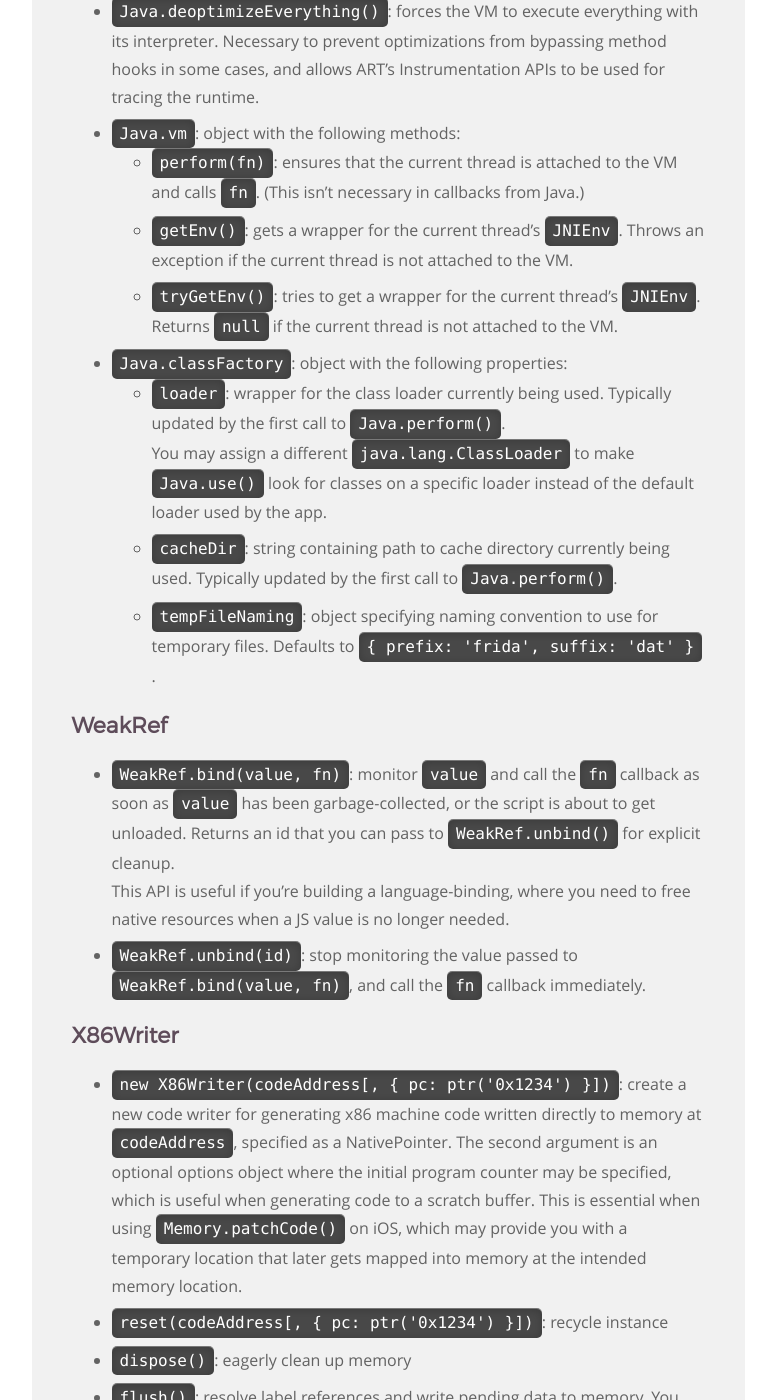
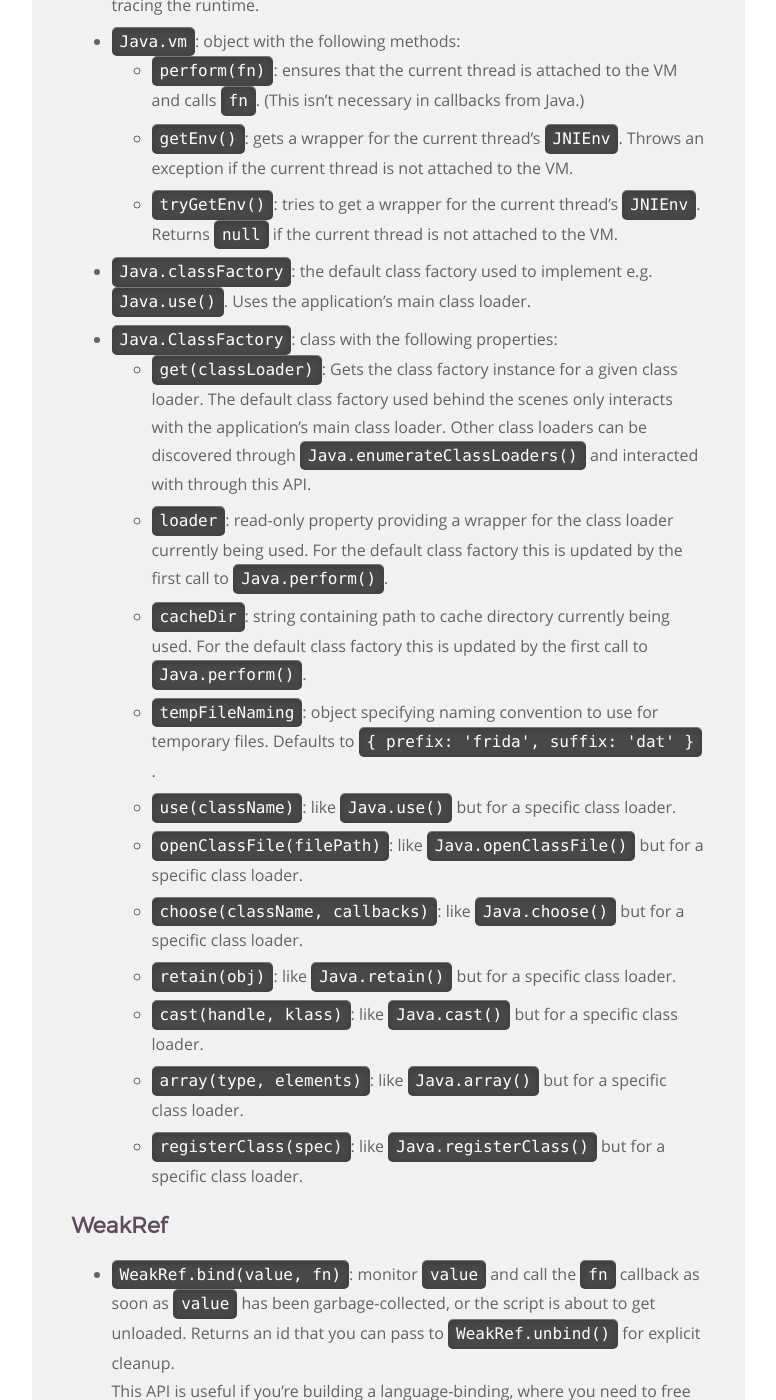
Before and after one commit to frida/frida-website, a Jekyll site: the page built from _docs/javascript-api.md, in a window 1280 px wide and 1400 px high, scrolled down 63896 px. Shown: the whole window, without its empty margins (364-1140 px from the left). Built offline with Jekyll 4.4.1, drawn with Linux system fonts in a browser that asks for light colours; some of the changed text lies outside the part shown.

Commit message:
Update Java docs to cover 12.8.3 additions and deprecations

```diff
--- a/_docs/javascript-api.md
+++ b/_docs/javascript-api.md
@@ -2354,8 +2354,9 @@ function isAppModule(m) {
 +   `Java.enumerateLoadedClasses(callbacks)`: enumerate classes loaded right
     now, where `callbacks` is an object specifying:
 
-    -   `onMatch: function (className)`: called for each loaded class with
-        `className` that may be passed to `use()` to get a JavaScript wrapper.
+    -   `onMatch: function (name, handle)`: called for each loaded class with
+        `name` that may be passed to `use()` to get a JavaScript wrapper.
+        You may also `Java.cast()` the `handle` to `java.lang.Class`.
 
     -   `onComplete: function ()`: called when all classes have been enumerated.
 
@@ -2371,9 +2372,8 @@ function isAppModule(m) {
     -   `onComplete: function ()`: called when all class loaders have been
         enumerated.
 
-    You may assign such a loader to `Java.classFactory.loader` to make
-    `Java.use()` look for classes on a specific loader instead of the default
-    loader used by the app.
+    You may pass such a loader to `Java.ClassFactory.get()` to be able to
+    `.use()` classes on the specified class loader.
 
 +   `Java.enumerateClassLoadersSync()`: synchronous version of
     `enumerateClassLoaders()` that returns the class loaders in an array.
@@ -2568,20 +2564,46 @@ var MyWeirdTrustManager = Java.registerClass({
     -   `tryGetEnv()`: tries to get a wrapper for the current thread's `JNIEnv`.
         Returns `null` if the current thread is not attached to the VM.
 
-+   `Java.classFactory`: object with the following properties:
-
-    -   `loader`: wrapper for the class loader currently being used. Typically
-        updated by the first call to `Java.perform()`.
-
-        You may assign a different `java.lang.ClassLoader` to make `Java.use()`
-        look for classes on a specific loader instead of the default loader used
-        by the app.
++   `Java.classFactory`: the default class factory used to implement e.g.
+    `Java.use()`. Uses the application's main class loader.
+
++   `Java.ClassFactory`: class with the following properties:
+
+    +   `get(classLoader)`: Gets the class factory instance for a given class
+        loader. The default class factory used behind the scenes only interacts
+        with the application's main class loader. Other class loaders can be
+        discovered through `Java.enumerateClassLoaders()` and interacted with
+        through this API.
+
+    -   `loader`: read-only property providing a wrapper for the class loader
+        currently being used. For the default class factory this is updated by
+        the first call to `Java.perform()`.
 
     -   `cacheDir`: string containing path to cache directory currently being
-        used. Typically updated by the first call to `Java.perform()`.
+        used. For the default class factory this is updated by the first call
+        to `Java.perform()`.
 
     -   `tempFileNaming`: object specifying naming convention to use for
         temporary files. Defaults to `{ prefix: 'frida', suffix: 'dat' }`.
+
+    -   `use(className)`: like `Java.use()` but for a specific class loader.
+
+    -   `openClassFile(filePath)`: like `Java.openClassFile()` but for a
+        specific class loader.
+
+    -   `choose(className, callbacks)`: like `Java.choose()` but for a
+        specific class loader.
+
+    -   `retain(obj)`: like `Java.retain()` but for a specific class loader.
+
+    -   `cast(handle, klass)`: like `Java.cast()` but for a specific class
+        loader.
+
+    -   `array(type, elements)`: like `Java.array()` but for a specific class
+        loader.
+
+    -   `registerClass(spec)`: like `Java.registerClass()` but for a specific
+         class loader.
 
 
 ## WeakRef
```
Also changed, not shown: other parts of _docs/javascript-api.md (+0 -4 lines).
